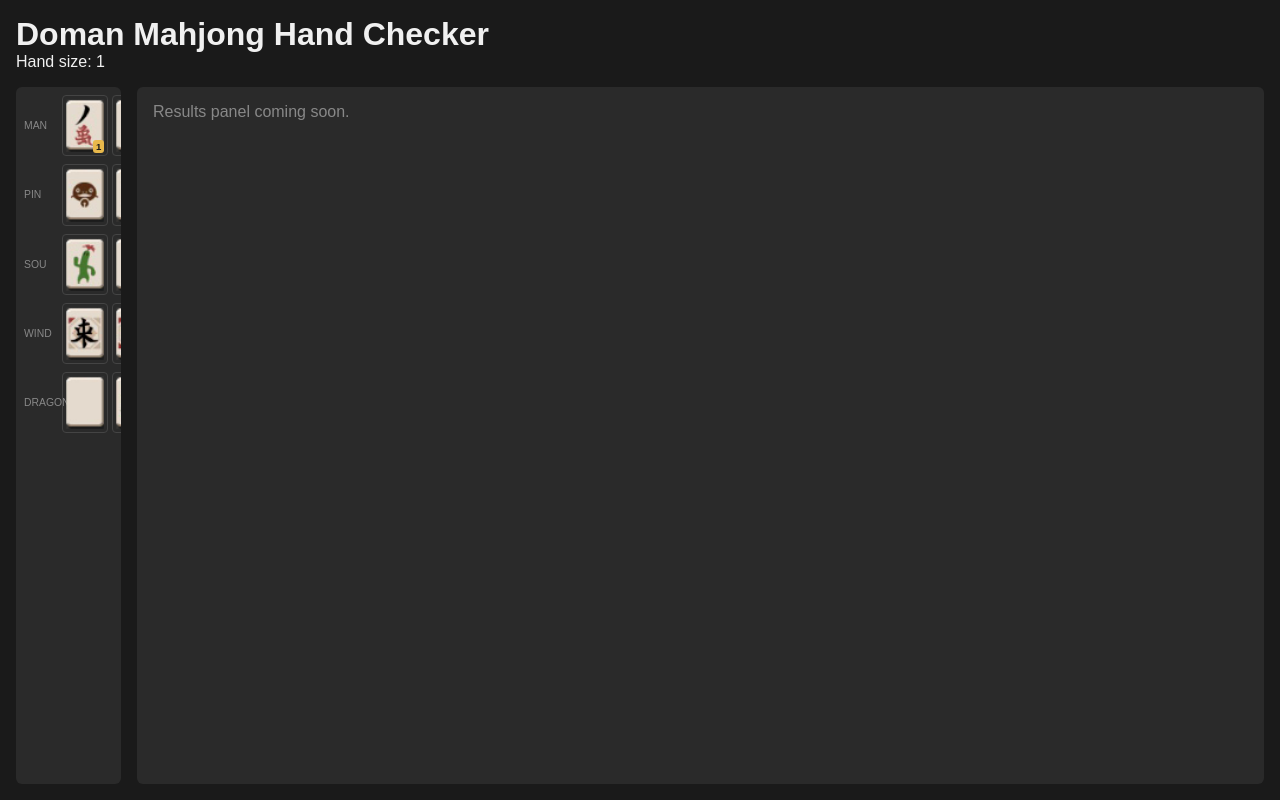
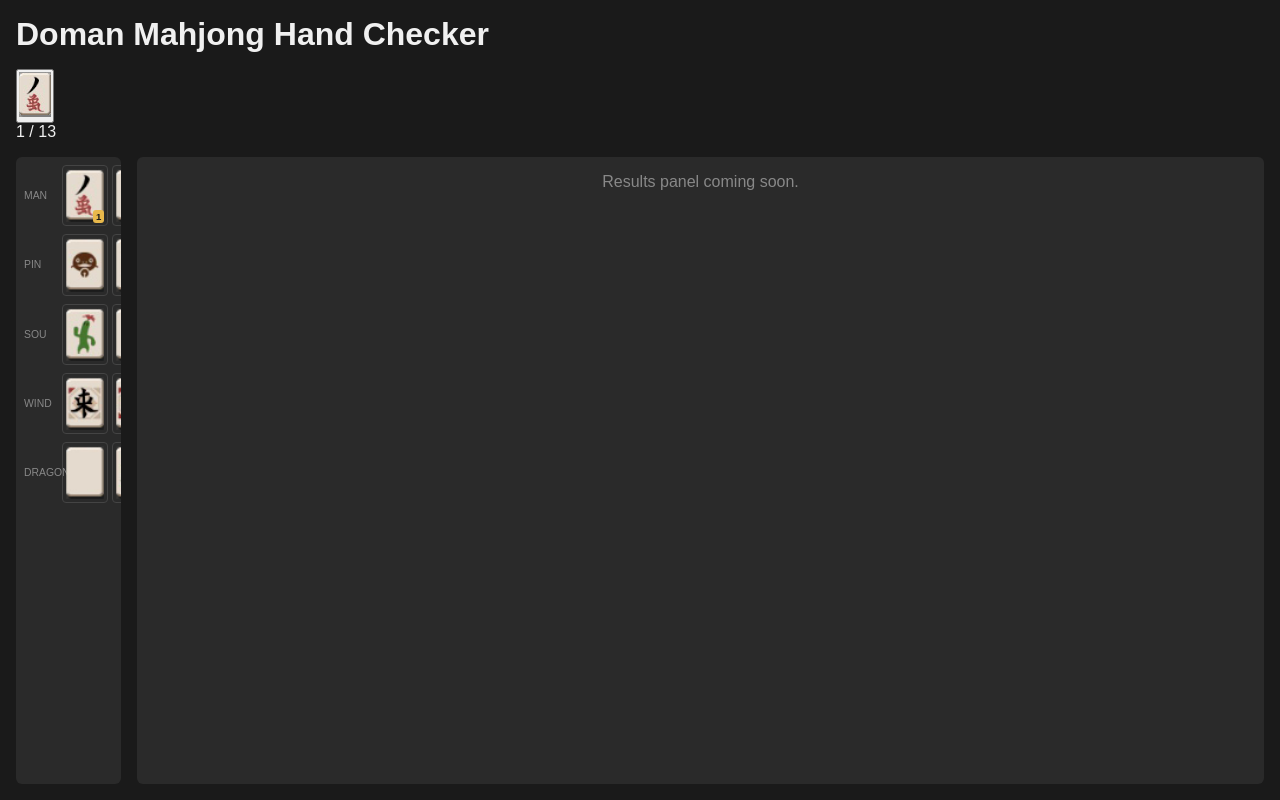
Before and after one commit to RacoonsInATrenchcoat/doman-mahjong, a React (Vite) app: page / in a window 1280 px wide. Both pictures are taken after a click on the button 85 px from the left and 125 px from the top of the page. Built offline with nearby package versions, Linux system fonts and the light colour scheme.

Commit message:
hand is now shown

```diff
--- a/src/App.tsx
+++ b/src/App.tsx
@@ -2,6 +2,7 @@ import { useState } from "react";
 import type { Tile } from "./data/tiles";
 //Have to add "type" otherwise it errors out, due to Typescript rules.
 import TilePicker from "./components/tile-picker/tile-picker";
+import CurrentHand from "./components/current-hand/current-hand";
 
 function App() {
   const [currentHand, setCurrentHand] = useState<Tile[]>([]);
@@ -17,12 +18,12 @@ function App() {
   };
   //Removes a tile
 
-  return (
+return (
     <div className="app">
       <header className="app__header">
         <h1>Doman Mahjong Hand Checker</h1>
-        <p>Hand size: {currentHand.length}</p>
       </header>
+      <CurrentHand currentHand={currentHand} onTileClick={removeTile} />
       <div className="app__main">
         <TilePicker currentHand={currentHand} onTileClick={addTile} />
         <div className="app__results-placeholder">
--- a/src/components/current-hand/current-hand.tsx
+++ b/src/components/current-hand/current-hand.tsx
@@ -0,0 +1,39 @@
+import type { Tile } from "../../data/tiles";
+
+type CurrentHandProps = {
+  currentHand: Tile[];
+  onTileClick: (index: number) => void;
+};
+//We define the empty hand as start
+
+function CurrentHand({ currentHand, onTileClick }: CurrentHandProps) {
+  const emptySlots = Math.max(0, 13 - currentHand.length);
+  //Calculate how many empty tiles to show, based on current tiles
+  //If it got over 13, it would be negative, so it would show less?
+
+  return (
+    <div className="current-hand">
+      <div className="current-hand__tiles">
+        {currentHand.map((tile, index) => (
+          <button
+            key={`${tile.id}-${index}`} //gets the ID of a tile
+            className="current-hand__tile"
+            onClick={() => onTileClick(index)}
+            title={`Remove ${tile.id}`}
+          >
+            <img src={tile.imagePath} alt={tile.id} />
+          </button>
+        ))}
+        {Array.from({ length: emptySlots }).map((_, index) => (
+          <div key={`empty-${index}`} className="current-hand__empty-slot" />
+        ))}
+
+      </div>
+      <span className="current-hand__count">
+        {currentHand.length} / 13
+      </span>
+    </div>
+  );
+}
+
+export default CurrentHand;
--- a/src/index.css
+++ b/src/index.css
@@ -34,6 +34,7 @@ body {
 }
 
 .app__results-placeholder {
+  text-align: center;
   flex: 1;
   background-color: #2a2a2a;
   border-radius: 6px;
```
